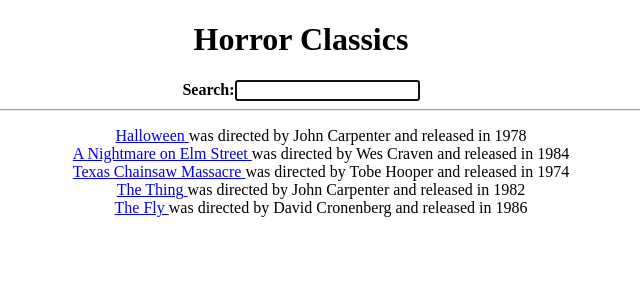
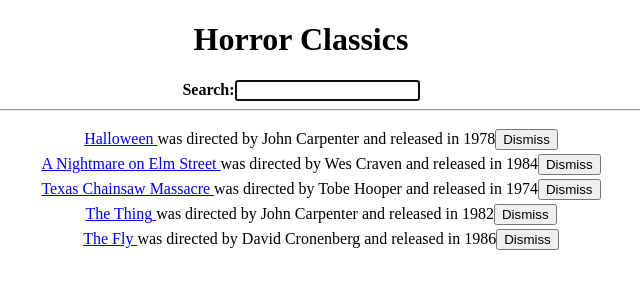
Before and after one commit to alton-michaux/hacker-stories, a React (Create React App) app in the folder hacker-stories/: page / in a window 1280 px wide. Shown: the top 300 px of the page, without its empty margins (339-979 px from the left). Built offline with nearby package versions, Linux system fonts and the light colour scheme; the HTML template or start-up script is replaced by a standard one.

Commit message:
implememnting an item removal button for list items

```diff
--- a/hacker-stories/src/App.js
+++ b/hacker-stories/src/App.js
@@ -16,9 +16,17 @@ const useSemiPersistentState = (key, initialState) => {
 const App = () => {
   const [searchTerm, setSearchTerm] = useSemiPersistentState("search", "");
 
+  const [list, setList] = useState(List);
+
   const handleSearch = (event) => {
     event.preventDefault();
     setSearchTerm(event.target.value);
+  };
+
+  const handleRemoveItem = (item) => {
+    const newItems = list.filter((movie) => item.objectID !== movie.objectID);
+
+    return setList(newItems);
   };
 
   const filteredMovies = List.filter((movie) =>
@@ -41,7 +49,7 @@ const App = () => {
 
       <hr />
 
-      <Movies list={filteredMovies} />
+      <Movies list={filteredMovies} onRemoveItem={handleRemoveItem} />
     </div>
   );
 };
--- a/hacker-stories/src/Item.js
+++ b/hacker-stories/src/Item.js
@@ -1,13 +1,22 @@
 import React from 'react';
 
-const Item = ({ title, url, director, releaseYear }) => {
+const Item = ({ title, url, director, releaseYear, onRemoveItem }) => {
+	const handleRemoveItem = () => {
+	onRemoveItem({/* need to destructure the item here */})
+	}
+
 	return (
-		<li>
+		<li style={{ padding: "2px" }}>
 			<span>
 				<a href={url}>{title} </a>
 			</span>
 			<span> was directed by {director}</span>
 			<span> and released in {releaseYear}</span>
+			<span>
+				<button type="button" onClick={handleRemoveItem}>
+					Dismiss
+				</button>
+			</span>
 		</li>
 	)
 }
--- a/hacker-stories/src/Movies.js
+++ b/hacker-stories/src/Movies.js
@@ -1,12 +1,12 @@
 import React from 'react';
 import Item from './Item'
 
-function Movies({ list }) {
+function Movies({ list, onRemoveItem }) {
 	return (
 		<ul style={{ listStyleType: "none" }}>
 			{list.map(({ objectID, ...movie }) => {
 				return (
-					<Item key={objectID} {...movie} />
+					<Item key={objectID} {...movie} onRemoveItem={onRemoveItem}/>
 				);
 			})}
 		</ul>
--- a/hacker-stories/src/inputComponent.js
+++ b/hacker-stories/src/inputComponent.js
@@ -8,7 +8,7 @@ const Input = ({ id, children, type, identifier, inputAction, isFocused }) => {
       inputRef.current.focus();
     }
   }, [isFocused]);
-	console.log("identifier", identifier)
+
 	return (
 		<div>
 			<label htmlFor={id}>{children}</label>
```
